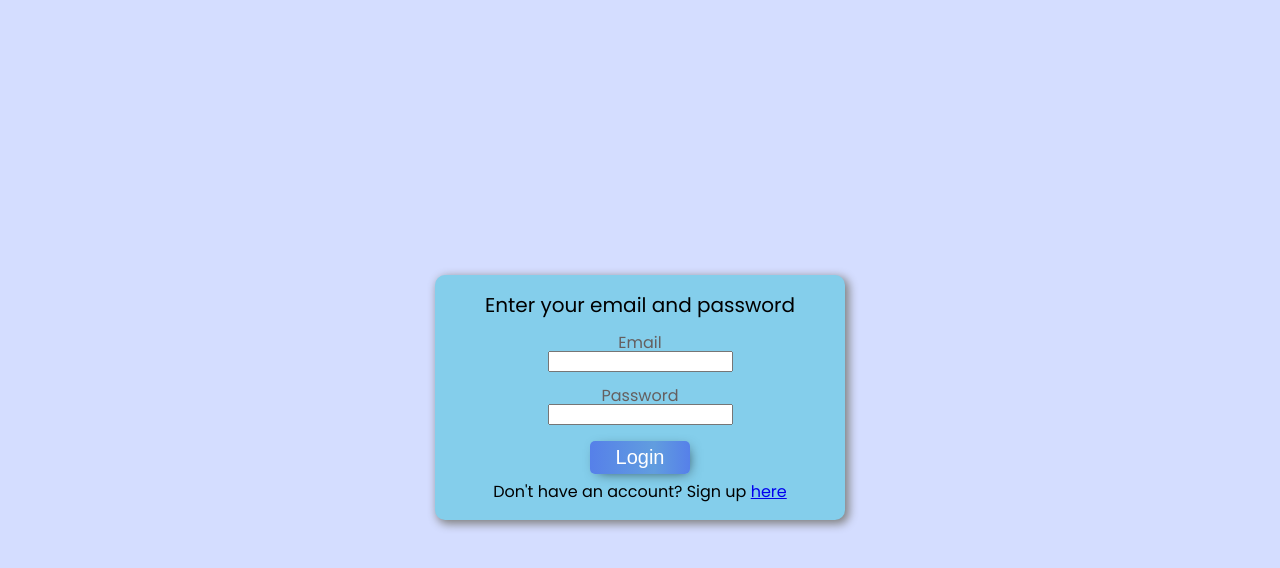
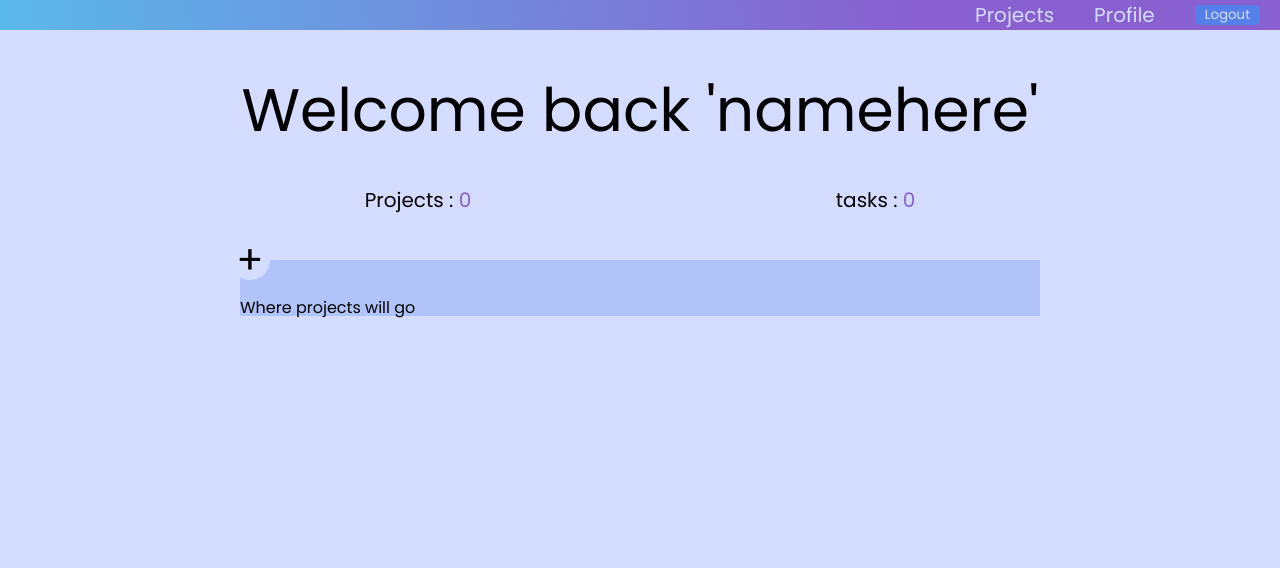
Before and after one commit to mlevitas94/codechallenge, a React (Create React App) app: page /#/dashboard/projects in a window 1280 px wide. Before the commit this address led to /#/. Shown: the top 568 px of the page. Built offline with nearby package versions, Linux system fonts and the light colour scheme; no server answers.

Commit message:
project page set up

```diff
--- a/src/Components/LoggedRoutes/Dashboard.js
+++ b/src/Components/LoggedRoutes/Dashboard.js
@@ -7,16 +7,16 @@ import Profile from './Profile/Profile';
 import './dashboard.scss'
 
 const Dashboard = (props) => {
-    useEffect(() => {
-        if(!props.user.id){
-           return props.history.push('/')
-        }
-    }, [])
+    // useEffect(() => {
+    //     if(!props.user.id){
+    //        return props.history.push('/')
+    //     }
+    // }, [])
     return (
         <div className='dashboard-container'>
             <Nav passedProps={props}/>
             <Switch>
-                <Route path='/dashboard/projects' component={Projects}/>
+                <Route path='/dashboard/projects' render={(props) => <Projects {...props}/>} />
                 <Route path='/dashboard/profile' component={Profile}/>
             </Switch>
         </div>
--- a/src/Components/LoggedRoutes/Nav/Nav.js
+++ b/src/Components/LoggedRoutes/Nav/Nav.js
@@ -15,7 +15,6 @@ const Nav = (props) => {
             console.log(err)
         })
     }
-    console.log(props)
     return (
         <nav>
             <ul>
--- a/src/Components/LoggedRoutes/Projects/Projects.js
+++ b/src/Components/LoggedRoutes/Projects/Projects.js
@@ -1,9 +1,41 @@
-import React from 'react'
+import React, {useState} from 'react'
+import './projects.scss'
 
-const Projects = () => {
+const Projects = (props) => {
+    const [projNameField, setProjNameField] = useState('')
+
+    const newProject = () => {
+
+    }
+
+    const openProjectSubmition = () => {
+        const input = document.getElementsByClassName('project-submition')[0]
+        const slider = document.getElementsByClassName('tooltip')[0]
+        input.classList.toggle('submition-on')
+        slider.classList.toggle('tool-tip-gone')
+    }
+    console.log(projNameField)
     return (
-        <div>
-            Projects here
+        <div className='projects-container'>
+            <div className='projects-header'>
+                <h1>Welcome back 'namehere'</h1>
+            </div>
+            <div className='project-details'>
+                <ul>
+                    <li>Projects : <span>0</span></li>
+                    <li>tasks : <span>0</span></li>
+                </ul>
+            </div>
+            <div className='list-container'>
+                <div className='add-button'><span onClick={() => {openProjectSubmition()}}>+</span>
+                <span className='tooltip'>Create New Project</span>
+                </div>
+                <span className='project-submition'>
+                    <input type='text' value={projNameField} onChange={(e) => {setProjNameField(e.target.value)}} maxLength={50} placeholder='Project Name...'/>
+                    <button className='submit-project'>Submit</button>
+                </span>
+                <p>Where projects will go</p>
+            </div>
         </div>
     )
 }
--- a/src/Components/LoggedRoutes/Projects/projects.scss
+++ b/src/Components/LoggedRoutes/Projects/projects.scss
@@ -0,0 +1,87 @@
+@import '../../../variables.scss';
+
+.projects-container{
+    font-family: $font1;
+    margin: 50px auto 0px auto;
+    .projects-header{
+        margin-bottom: 50px;
+        h1{
+            font-size: 60px;
+            text-align: center;
+        }
+    }
+    .project-details{
+        ul{
+            display: flex;
+            justify-content: space-evenly;
+            font-size: 20px;
+            li{
+                span{
+                    color: $color5;
+                }
+            }
+        }
+    }
+    .list-container{
+        position: relative;
+        background-color: #5680e947;
+        width: 800px;
+        margin: 50px auto 0px auto;
+        .add-button{
+            position: relative;
+            bottom: 20px;
+            right: 10px;
+            border-radius: 50%;
+            text-align: center;
+            display: inline-block;
+            font-size: 40px;
+            width: 40px;
+            background-color: $color4;
+            .tooltip{
+                position: absolute;
+                left: 100px;
+                display: inline-block;
+                font-size: 15px;
+                width: 150px;
+                visibility: hidden;
+                opacity: 0;
+                transition: 0.2s all;
+            }
+            .tool-tip-gone{
+                display: none;
+            }
+            &:hover{
+                cursor: pointer;
+                .tooltip{
+                    visibility: visible;
+                    opacity: 1;
+                    position: absolute;
+                    left: 50px;
+                }
+            }
+        }
+        .project-submition{
+            position: absolute;
+            display: none;
+            width:300px;
+            left: 50px;
+            top: -25px;
+            text-align: left;
+            button{
+                font-family: $font1;
+                display: inline;
+                background-color: $color1;
+                border: none;
+                outline: none;
+                &:hover{
+                    cursor: pointer;
+                }
+            }
+        }
+
+        .submition-on{
+            display: inline-block;
+        }
+
+    }
+}
--- a/src/Components/Login/Login.js
+++ b/src/Components/Login/Login.js
@@ -37,7 +37,6 @@ const Login = (props) => {
 
     })
   }
-  console.log(props)
   return (
     <div className='login-container'>
       <h1>Enter your email and password</h1>
```
Also changed, not shown: src/Components/LoggedRoutes/Projects/Project/Project.js (added, +11 -0 lines), src/Components/LoggedRoutes/Projects/Project/project.scss (added).
